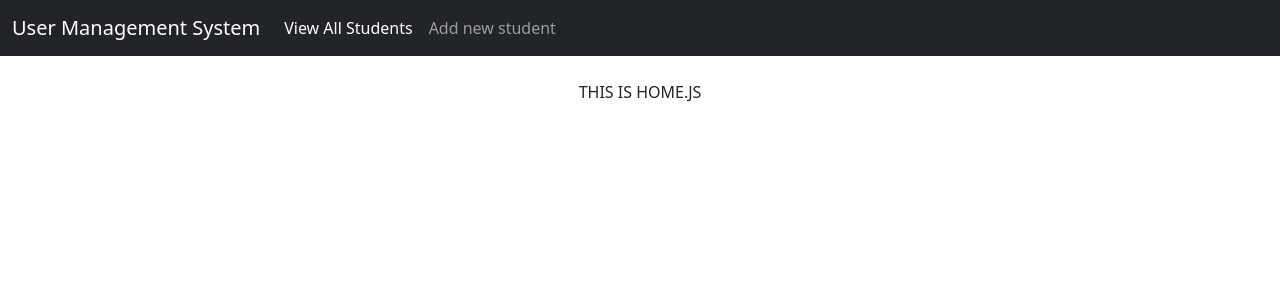
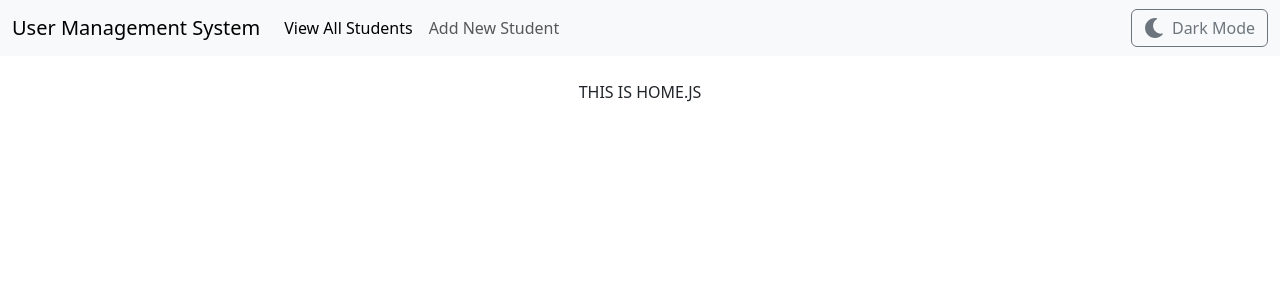
Before and after one commit to Kojonhyiraa/User-Management-System, a React (Create React App) app in the folder User-Management-Frontend/: page / in a window 1280 px wide. Shown: the top 300 px of the page. Built offline with nearby package versions, Linux system fonts and the light colour scheme.

Commit message:
Added color mode toggle

```diff
--- a/User-Management-Frontend/src/component/common/NavBar.js
+++ b/User-Management-Frontend/src/component/common/NavBar.js
@@ -1,32 +1,61 @@
-import React from 'react';
-import {Link} from "react-router-dom";
+import React, { useState, useEffect } from 'react';
+import { Link } from 'react-router-dom';
+import { FaSun, FaMoon } from 'react-icons/fa';
 
-const NavBar =() => {
+const NavBar = () => {
+    const [isDarkMode, setIsDarkMode] = useState(false);
+
+    // Update the body class based on the theme
+    useEffect(() => {
+        document.body.className = isDarkMode ? 'dark-mode' : 'light-mode';
+    }, [isDarkMode]);
+
+    const toggleTheme = () => {
+        setIsDarkMode((prevMode) => !prevMode);
+    };
+
     return (
-       <nav className="navbar navbar-expand-lg navbar-dark bg-dark mb-4">
+        <nav className={`navbar navbar-expand-lg ${isDarkMode ? 'navbar-dark bg-dark' : 'navbar-light bg-light'} mb-4`}>
             <div className="container-fluid">
-               <Link className="navbar-brand" to={"/"}>User Management System </Link>
-
-               <button className="navbar-toggler" type="button" data-bs-toggle="collapse"
-                       data-bs-target="#navbarSupportedContent" aria-controls="navbarSupportedContent"
-                       aria-expanded="false" aria-label="Toggle navigation">
+                <Link className="navbar-brand" to={"/"}>
+                    User Management System
+                </Link>
+                <button
+                    className="navbar-toggler"
+                    type="button"
+                    data-bs-toggle="collapse"
+                    data-bs-target="#navbarSupportedContent"
+                    aria-controls="navbarSupportedContent"
+                    aria-expanded="false"
+                    aria-label="Toggle navigation"
+                >
                     <span className="navbar-toggler-icon"></span>
                 </button>
-
                 <div className="collapse navbar-collapse" id="navbarSupportedContent">
                     <ul className="navbar-nav me-auto mb-2 mb-lg-0">
                         <li className="nav-item">
-                           <Link className="nav-link active" aria-current="page" to={"view-students"}>View All
-                               Students</Link>
+                            <Link className="nav-link active" aria-current="page" to={"view-students"}>
+                                View All Students
+                            </Link>
                         </li>
                         <li className="nav-item">
-                           <Link className="nav-link" to={"/add-students"}>Add new student</Link>
+                            <Link className="nav-link" to={"/add-students"}>
+                                Add New Student
+                            </Link>
                         </li>
                     </ul>
+                    {/* Light/Dark Mode Toggle Button */}
+                    <button
+                        className="btn btn-outline-secondary d-flex align-items-center"
+                        onClick={toggleTheme}
+                    >
+                        {isDarkMode ? <FaSun size={20} /> : <FaMoon size={20} />}
+                        <span className="ms-2">{isDarkMode ? 'Light Mode' : 'Dark Mode'}</span>
+                    </button>
                 </div>
             </div>
-
-       </nav>)
-}
+        </nav>
+    );
+};
 
 export default NavBar;
```
Lines whose indentation alone changed are shown as unchanged.
